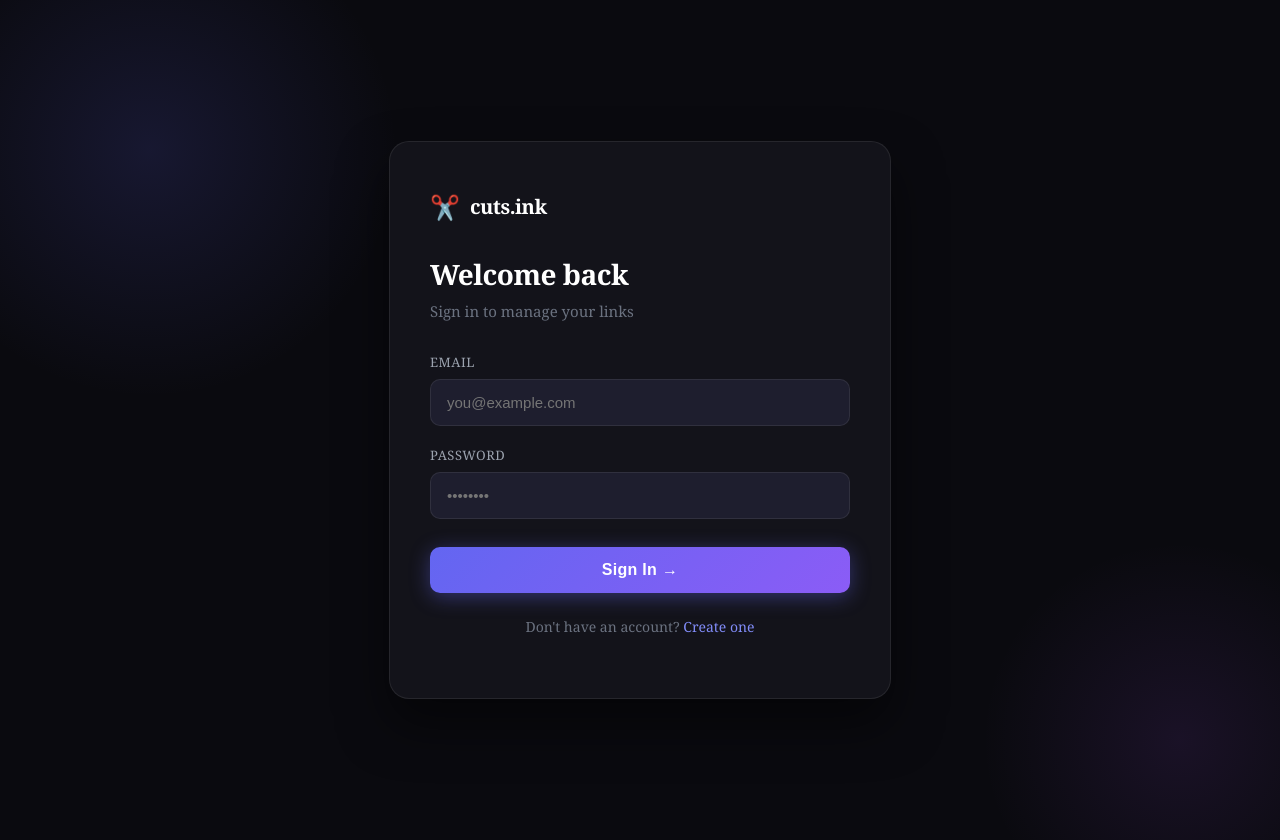
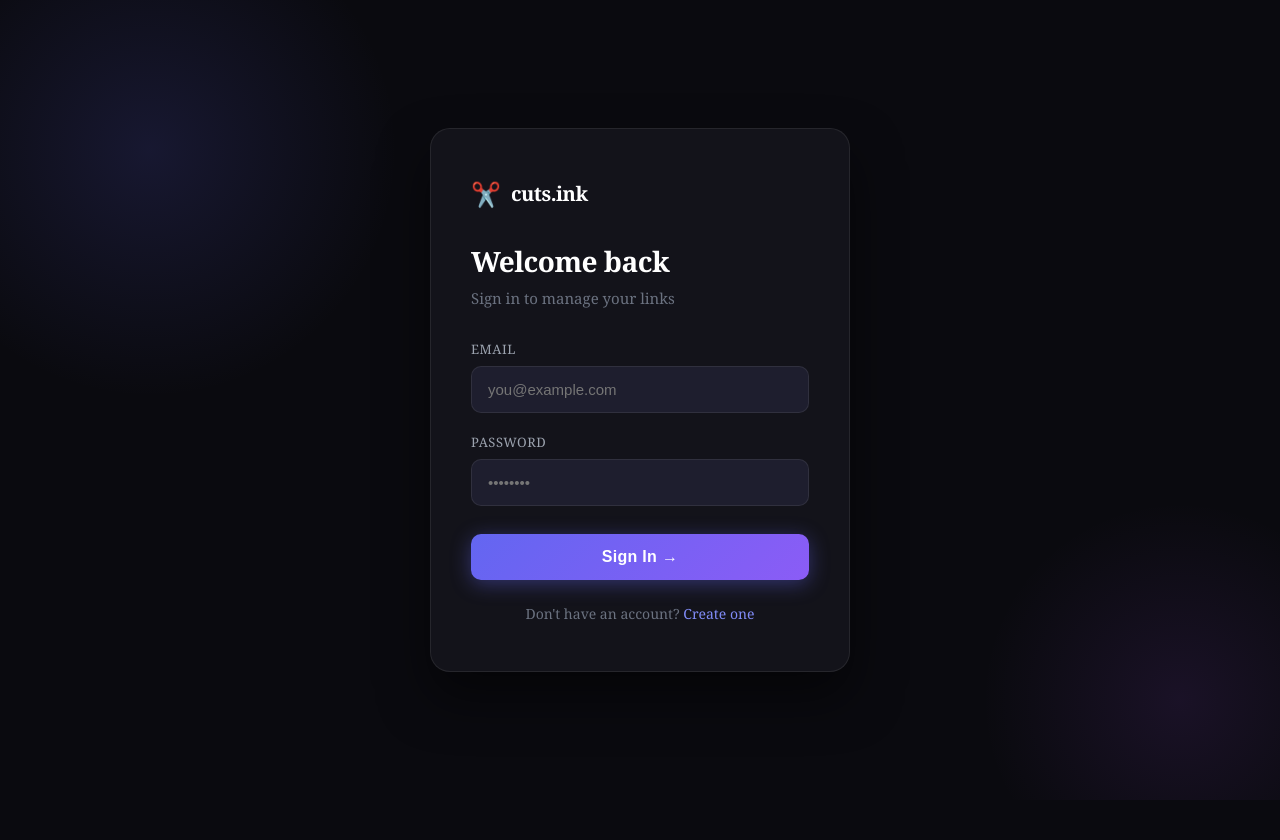
Before and after one commit to meenaharsh5432-tech/url-shortener-frontend, a React (Create React App) app: page /login in a window 1280 px wide. After the commit the page ends 800 px from the top, so only its background shows below. Built offline with nearby package versions, Linux system fonts and the light colour scheme.

Commit message:
Fix background

```diff
--- a/src/index.css
+++ b/src/index.css
@@ -11,3 +11,30 @@ code {
   font-family: source-code-pro, Menlo, Monaco, Consolas, 'Courier New',
     monospace;
 }
+* {
+  margin: 0;
+  padding: 0;
+  box-sizing: border-box;
+}
+
+body {
+  background-color: #0a0a0f;
+  min-height: 100vh;
+}
+
+html {
+  background-color: #0a0a0f;
+}
+
+::-webkit-scrollbar {
+  width: 6px;
+}
+
+::-webkit-scrollbar-track {
+  background: #0a0a0f;
+}
+
+::-webkit-scrollbar-thumb {
+  background: #2d2d3d;
+  border-radius: 3px;
+}
```
